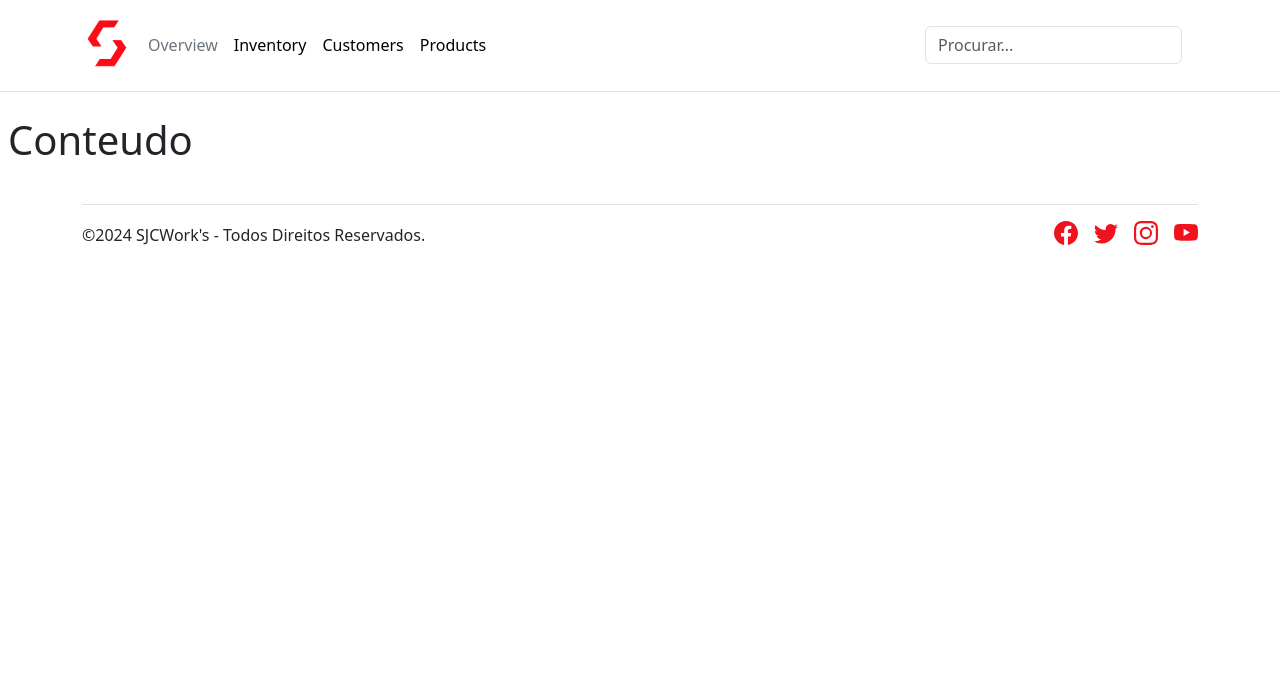
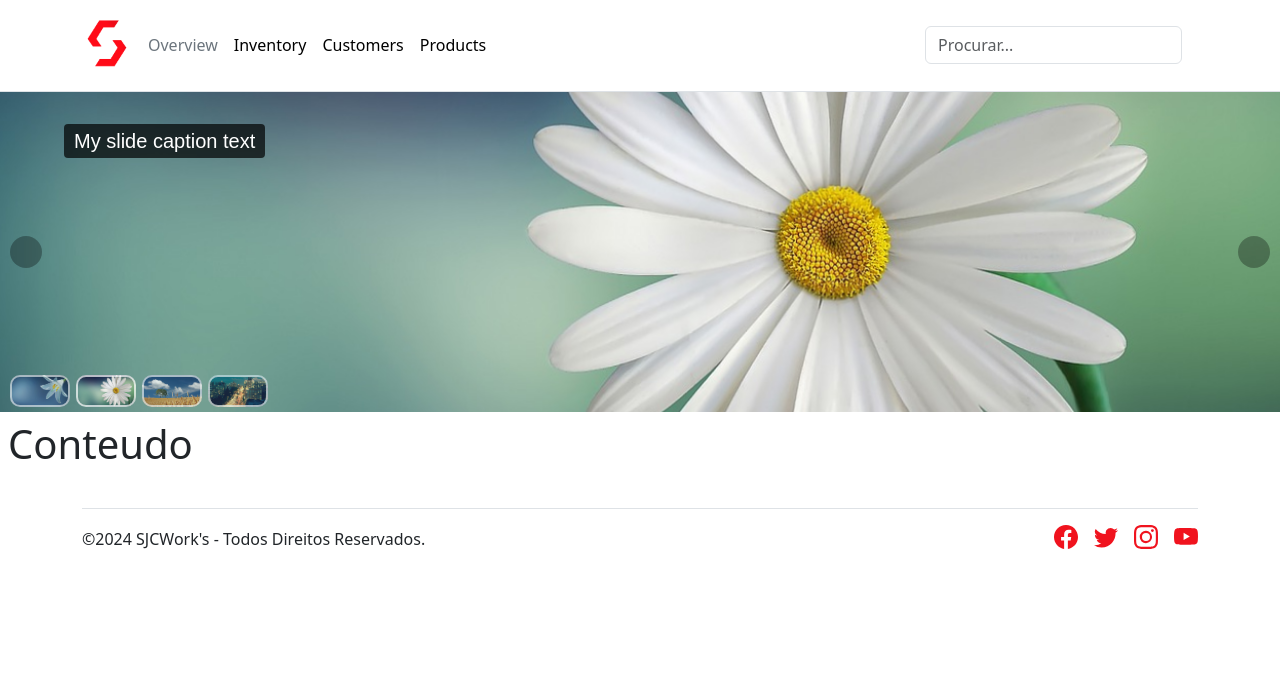
Before and after one commit to Spl01tion/sjcworks, a PHP site: page /blog/public/home.php in a window 1280 px wide. Shown: the top 684 px of the page. Run offline with PHP 8.4, Linux system fonts and the light colour scheme.

Commit message:
"Updated home.php: removed mb-3 class from header, added slider section with images and captions, and fixed HTML closing tags"

```diff
--- a/blog/public/home.php
+++ b/blog/public/home.php
@@ -119,7 +119,7 @@
 
 </svg>
 
-  <header class="p-3 mb-3 border-bottom">
+  <header class="p-3 border-bottom">
     <div class="container">
       <div class="d-flex flex-wrap align-items-center justify-content-center justify-content-lg-start">
         <a href="/" class="d-flex align-items-center mb-2 mb-lg-0 link-body-emphasis text-decoration-none">
@@ -152,6 +152,31 @@
       </div>
     </div>
   </header>
+    <!--Slider-->
+  <link rel="stylesheet" href="assets/sliderblog/ism/css/my-slider.css"/>
+  <script src="assets/sliderblog/ism/js/ism-2.2.min.js"></script>
+
+  <div class="ism-slider" data-transition_type="fade" data-play_type="loop" data-image_fx="zoomrotate" data-radio_type="thumbnail" id="blog-slider">
+  <ol>
+    <li>
+      <img src="assets/sliderblog/ism/image/slides/flower-729514_1280.jpg">
+      <div class="ism-caption ism-caption-0">My slide caption text</div>
+    </li>
+    <li>
+      <img src="assets/sliderblog/ism/image/slides/beautiful-701678_1280.jpg">
+      <div class="ism-caption ism-caption-0">My slide caption text</div>
+    </li>
+    <li>
+      <img src="assets/sliderblog/ism/image/slides/summer-192179_1280.jpg">
+      <div class="ism-caption ism-caption-0">My slide caption text</div>
+    </li>
+    <li>
+      <img src="assets/sliderblog/ism/image/slides/city-690332_1280.jpg">
+      <div class="ism-caption ism-caption-0" data-delay='300'>My slide caption text</div>
+    </li>
+  </ol>
+</div>
+<!--End Slider-->
   <main class="p-2">
     <h1> Conteudo</h1>
   </main>
@@ -175,4 +200,6 @@
   </footer>
 </div>
 
-<script src="assets/bootstrap/js/bootstrap.bundl
+<script src="assets/bootstrap/js/bootstrap.bundle.min.js"></script>
+  </body>
+</html>
```
